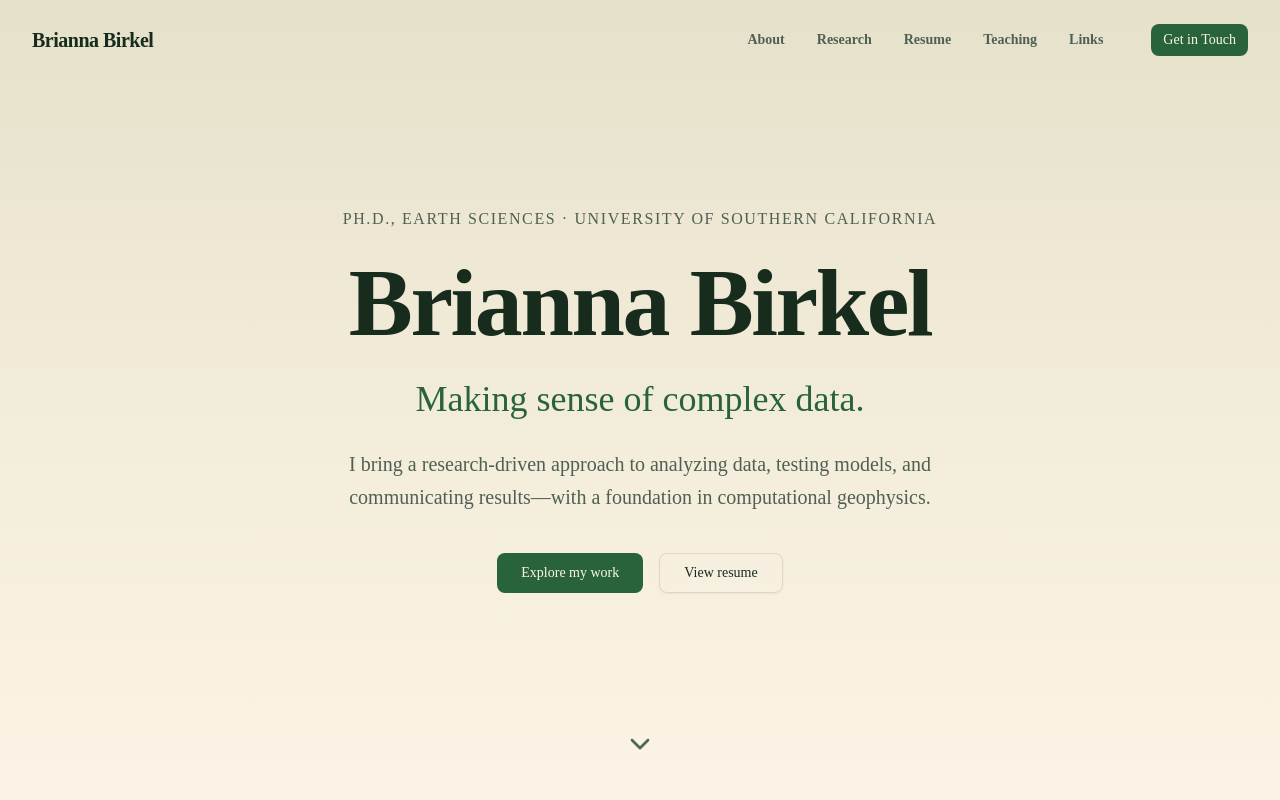
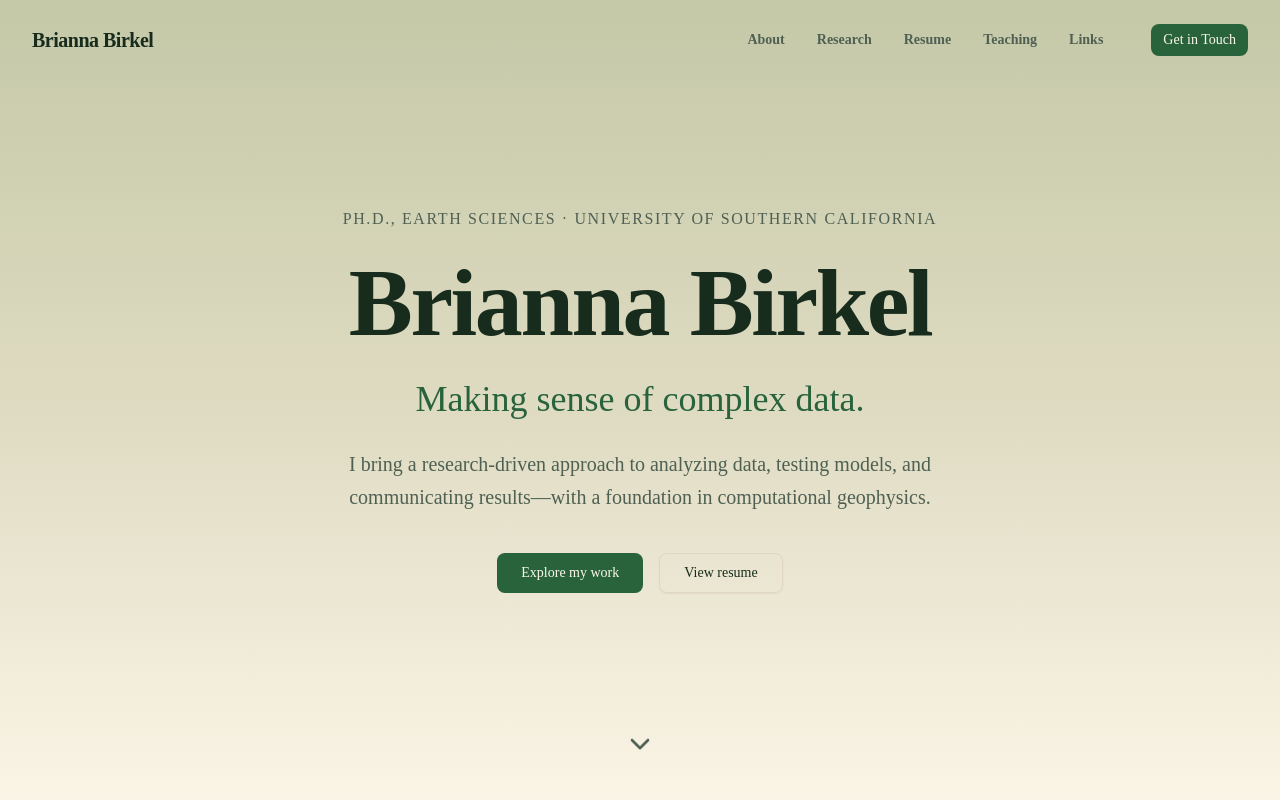
Before and after one commit to bcbirkel/research-portfolio, a Next.js app: page / in a window 1280 px wide. Shown: the top 800 px of the page. Built offline with nearby package versions, Linux system fonts and the light colour scheme; a web font is replaced by a local one.

Commit message:
Strengthen hero sage gradient for visible background contrast

```diff
--- a/app/globals.css
+++ b/app/globals.css
@@ -127,8 +127,8 @@
 #hero {
   background: linear-gradient(
     to bottom,
-    color-mix(in oklch, var(--sage) 18%, var(--background)) 0%,
-    color-mix(in oklch, var(--sage) 7%, var(--background)) 55%,
+    color-mix(in oklch, var(--sage) 42%, var(--background)) 0%,
+    color-mix(in oklch, var(--sage) 24%, var(--background)) 50%,
     var(--background) 100%
   );
   color: var(--foreground);
```
